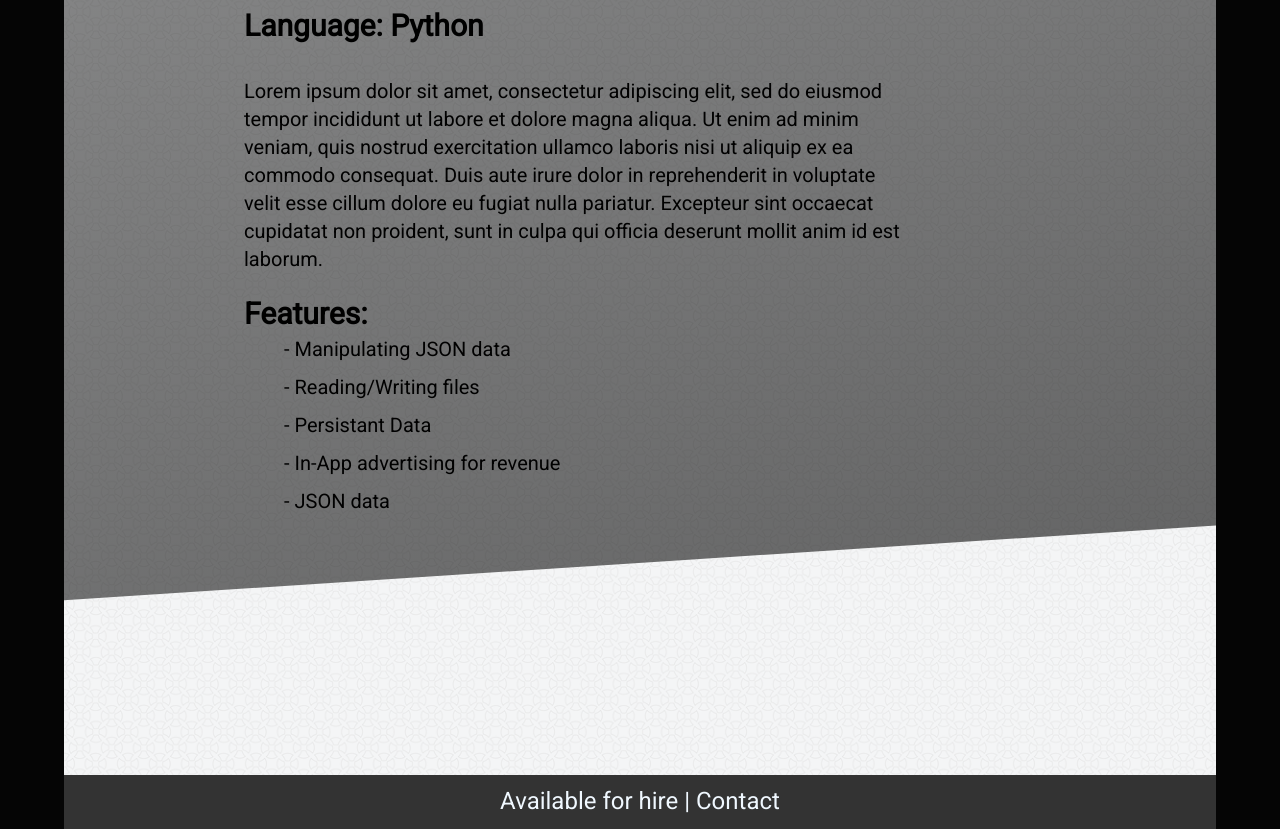
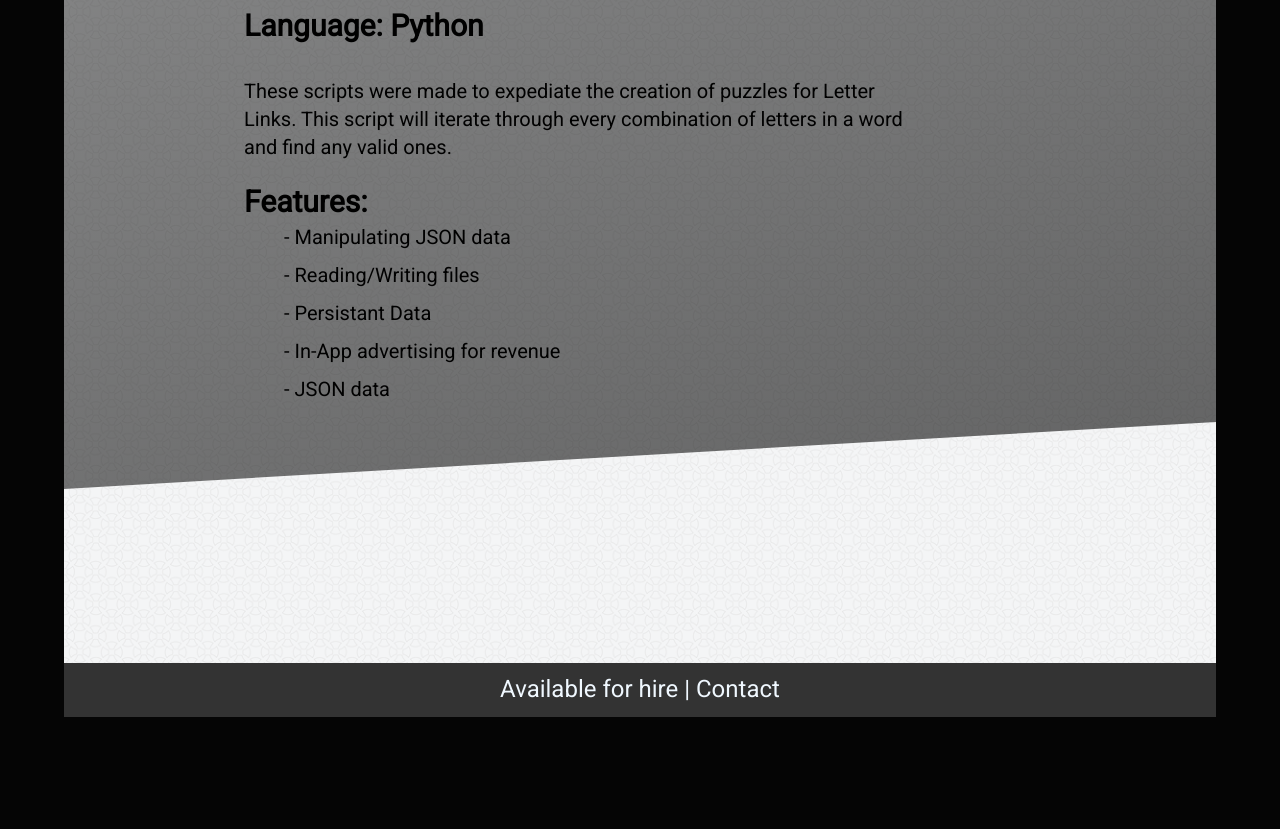
Before and after one commit to HighDivineFox/ChrisFox.github.io, a plain HTML site: page index.html in a window 1280 px wide. Shown: the part 3252-4081 px from the top of the page. After the commit the page ends 3969 px from the top, so only its background shows below. Drawn offline with Linux system fonts and the light colour scheme.

Commit message:
Update index.html

```diff
--- a/index.html
+++ b/index.html
@@ -11,7 +11,7 @@
   </head>
   <body>
      <div class="wrapper">
-        <header class="header">Available for hire | <a href="#">Contact</a></header>
+        <header class="header">Available for hire | <a href="mailto:chris.3977@gmail.com">Contact</a></header>
         <div class="aside aside-1">
             <div class="content-header">
                 <img src="./Images/Portfolio_Pic.png" title="Replace with better pic later :)" alt=""/>
@@ -82,7 +82,9 @@
                             <h2 class="title">Letter Links Puzzle Creator<a href="./StarWarsMatchUp/index.html"><img src="./Images/GitHub_Logo.png" /></a></h2>
                             <h3 class="subtitle">Language: Python</h3>
 
-                        <p>Lorem ipsum dolor sit amet, consectetur adipiscing elit, sed do eiusmod tempor incididunt ut labore et dolore magna aliqua. Ut enim ad minim veniam, quis nostrud exercitation ullamco laboris nisi ut aliquip ex ea commodo consequat. Duis aute irure dolor in reprehenderit in voluptate velit esse cillum dolore eu fugiat nulla pariatur. Excepteur sint occaecat cupidatat non proident, sunt in culpa qui officia deserunt mollit anim id est laborum.</p>
+                        <p>These scripts were made to expediate the creation of puzzles for Letter Links. This script will iterate through every combination of
+                            letters in a word and find any valid ones.
+                        </p>
 
                         <span class="subtitle">Features:</span>
                         <ul class="list">
@@ -97,7 +99,7 @@
             </div>
         </div>
 
-        <footer class="footer">Available for hire | <a href="#">Contact</a></footer>
+        <footer class="footer">Available for hire | <a href="mailto:chris.3977@gmail.com">Contact</a></footer>
      </div>
   </body>
 </html>
```
